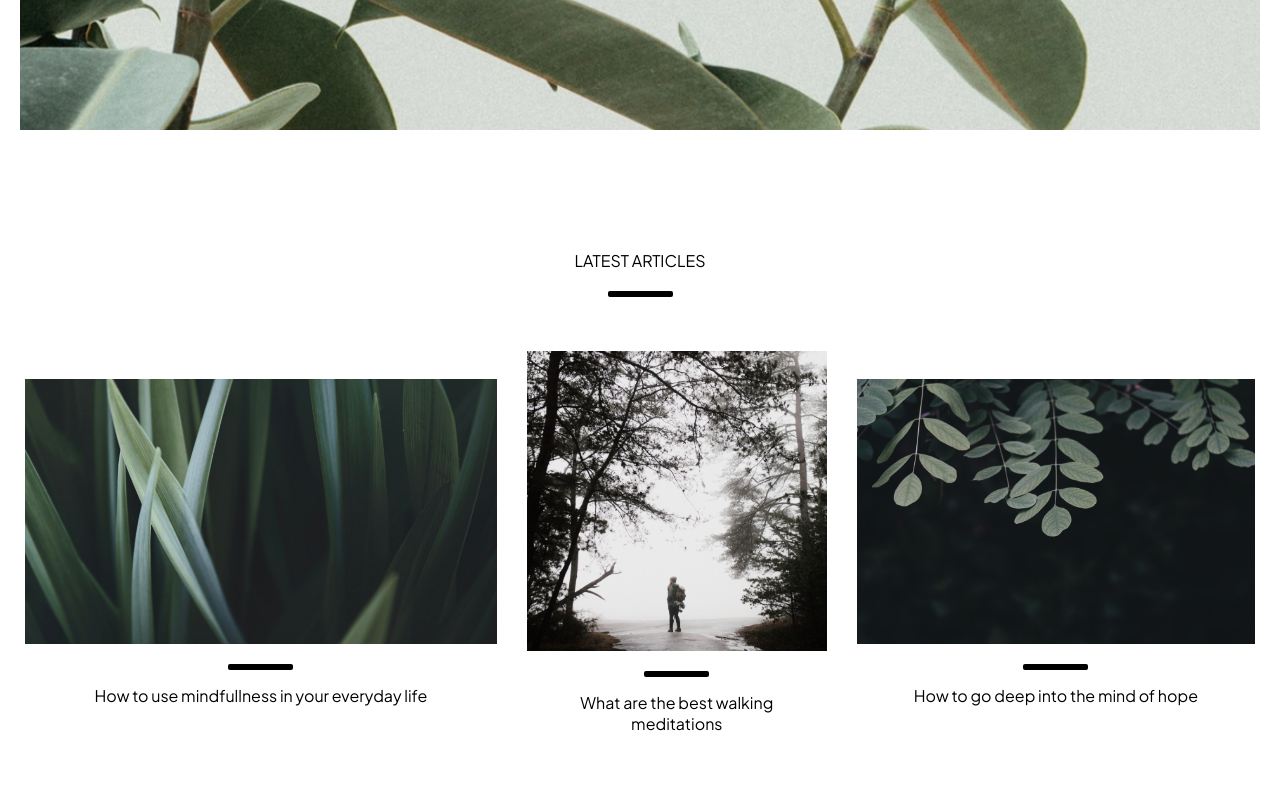
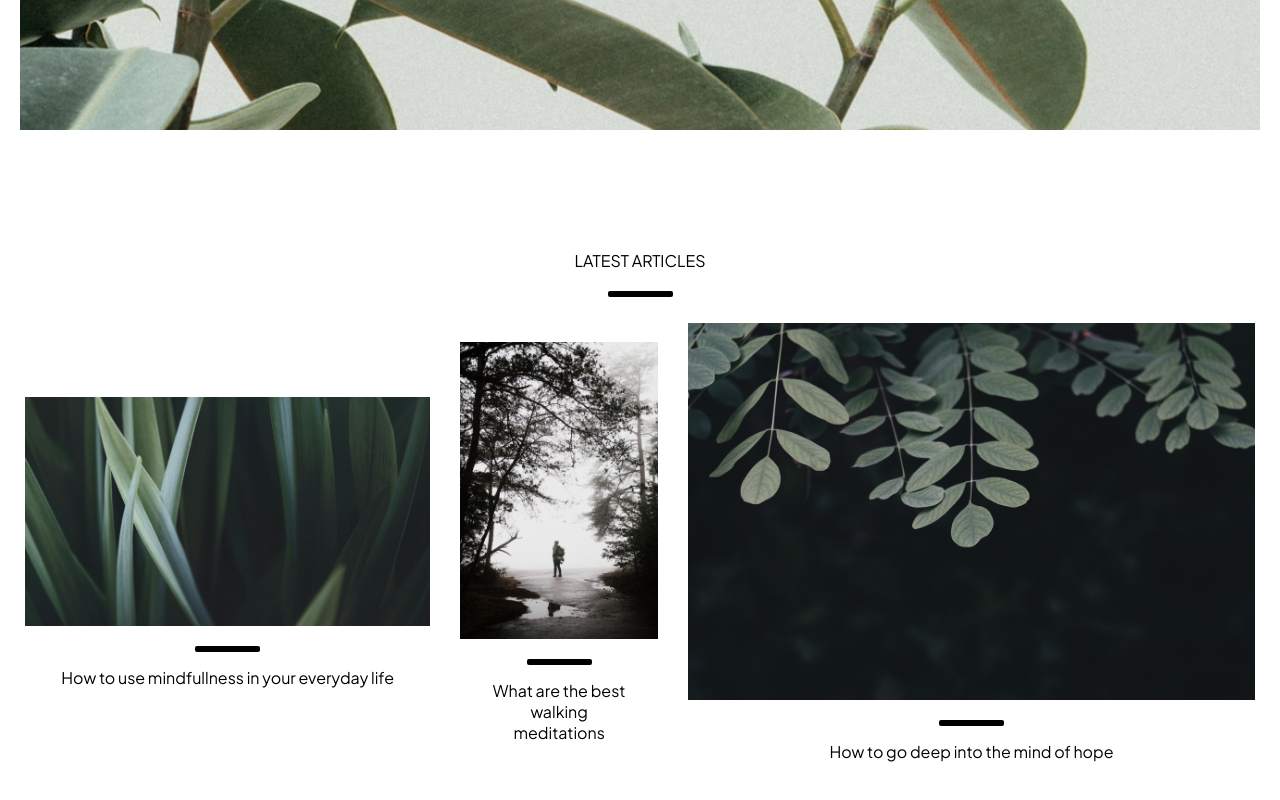
Before and after one commit to TheNestR/Maket3, a plain HTML site: page index.html in a window 1280 px wide. Shown: the part 690-1490 px from the top of the page. Drawn offline with Linux system fonts and the light colour scheme.

Commit message:
update image1

```diff
--- a/css/style.css
+++ b/css/style.css
@@ -88,8 +88,8 @@ body{
     margin: 0px 25px;
 }
 .blocklistimage img{
-    max-height: 300px;
-    min-width: 300px;
+    width: 100%;
+    height: 100%;
     object-fit: cover;
 }
 .section{
```
